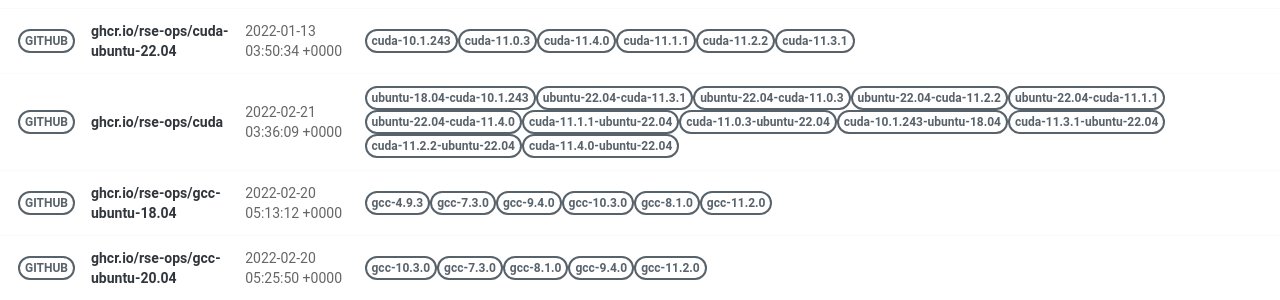
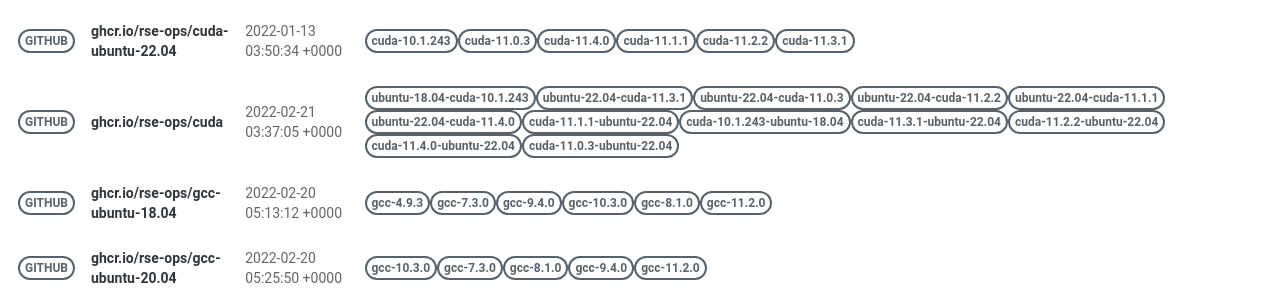
Before and after one commit to rse-ops/docker-images, a Jekyll site: the page built from pages/index.md, in a window 1280 px wide. Shown: the part 421-721 px from the top of the page. Built offline with Jekyll 4.4.1, drawn with Linux system fonts in a browser that asks for light colours; nearby versions of some CDN libraries.

Commit message:
Automated push to update library 2022-02-21

```diff
--- a/_library/ghcr.io-rse-ops-cuda.md
+++ b/_library/ghcr.io-rse-ops-cuda.md
@@ -1,7 +1,7 @@
 ---
 layout: container
 name: ghcr.io/rse-ops/cuda
-updated_at: 2022-02-21 03:36:09.884508
+updated_at: 2022-02-21 03:37:05.338475
 
 
 container_url: https://github.com/orgs/rse-ops/packages/container/package/cuda
```
Also changed, not shown: other parts of _library/ghcr.io-rse-ops-cuda.md (+3 -3 lines).
